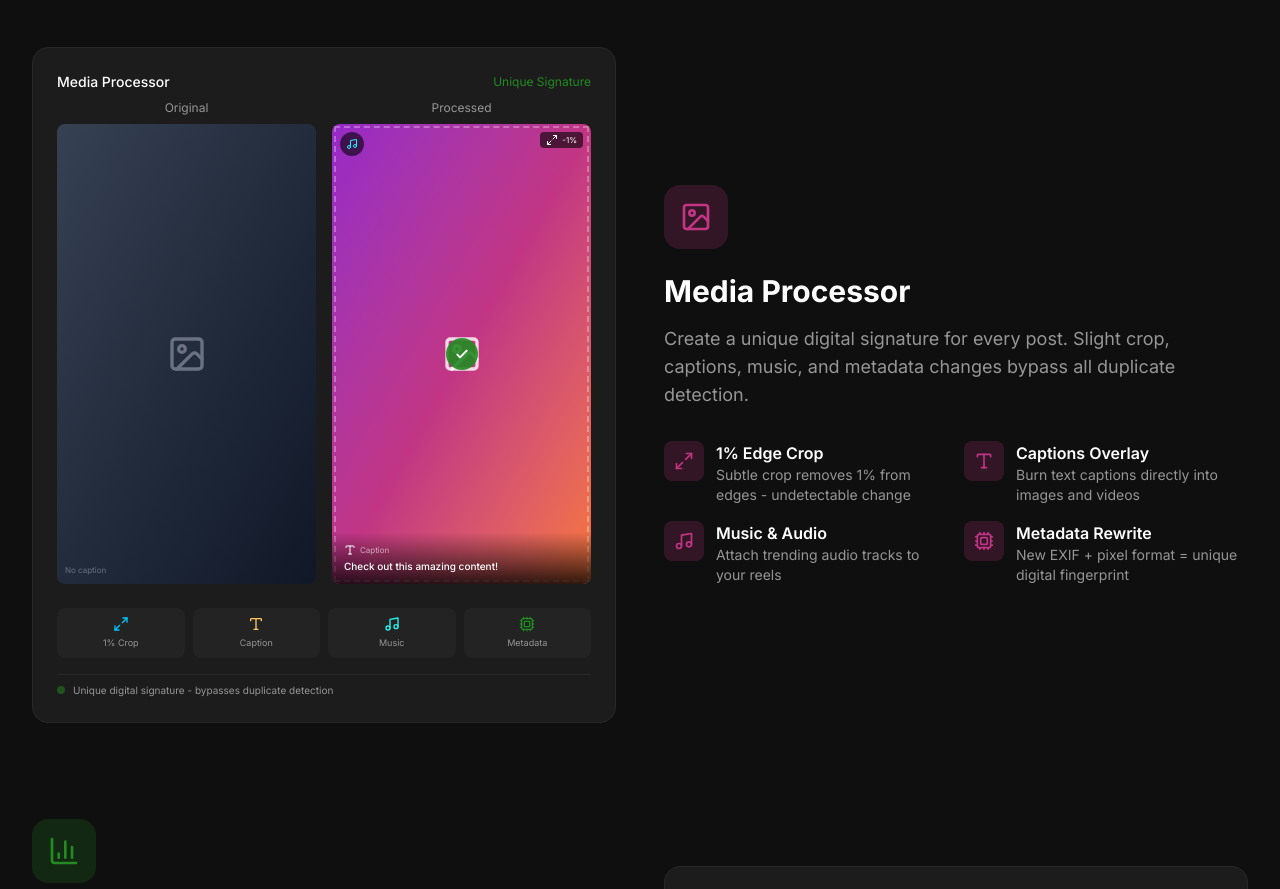
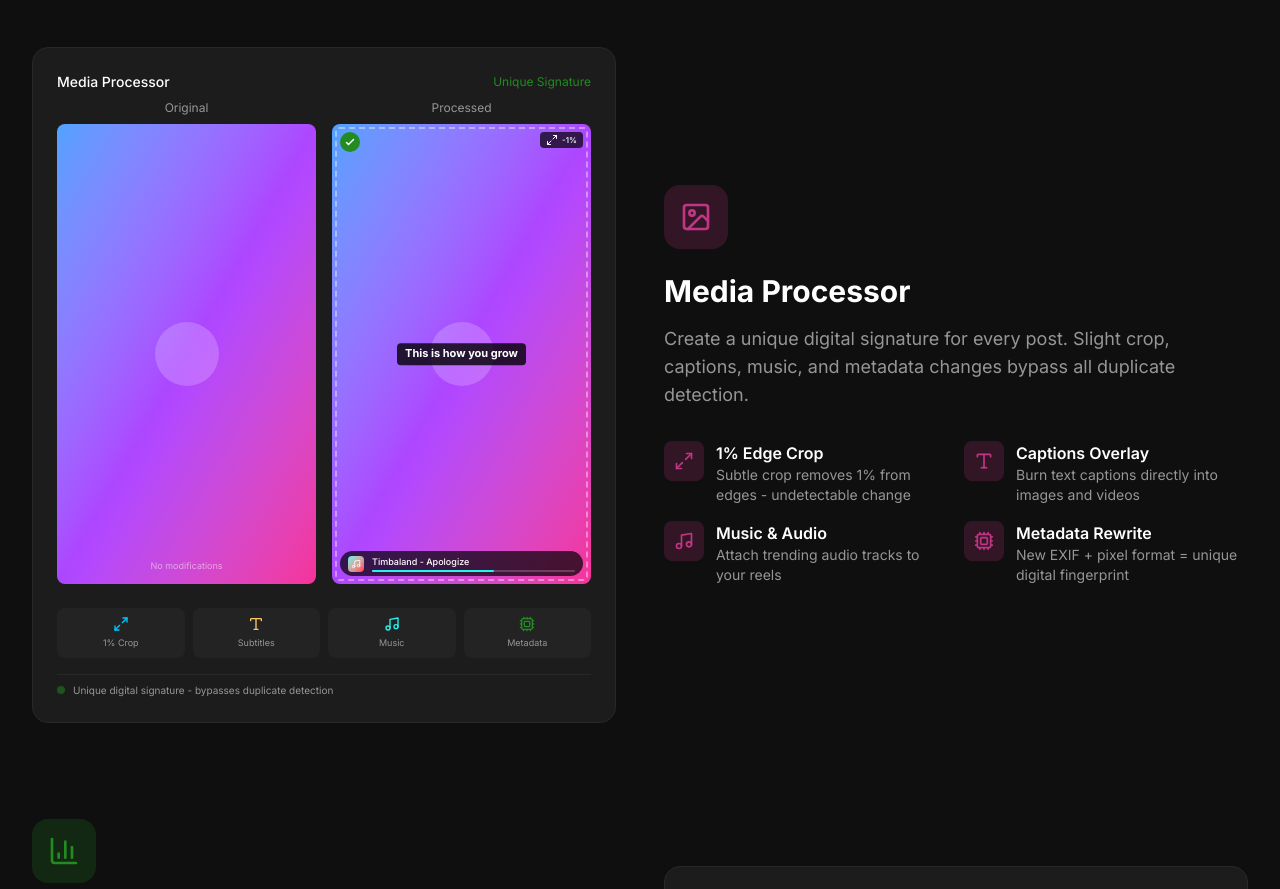
Before and after one commit to Raphi52/sna-website, a Next.js app: page / in a window 1280 px wide. Shown: the part 3580-4469 px from the top of the page. Built offline with nearby package versions, Linux system fonts and the light colour scheme.

Commit message:
feat: Update media visual with photo, centered subtitles and music

```diff
--- a/src/components/landing/Features.tsx
+++ b/src/components/landing/Features.tsx
@@ -460,10 +460,14 @@ function MediaVisual() {
         {/* Before */}
         <div className="space-y-2">
           <div className="text-xs text-muted text-center">Original</div>
-          <div className="relative aspect-[9/16] bg-gradient-to-br from-gray-700 to-gray-900 rounded-lg flex items-center justify-center overflow-hidden">
-            <Image className="w-10 h-10 text-gray-500" />
-            <div className="absolute bottom-2 left-2 right-2 text-[8px] text-gray-500">
-              No caption
+          <div className="relative aspect-[9/16] rounded-lg overflow-hidden">
+            {/* Real photo placeholder - gradient simulating a photo */}
+            <div className="absolute inset-0 bg-gradient-to-br from-blue-400 via-purple-500 to-pink-500" />
+            <div className="absolute inset-0 flex items-center justify-center">
+              <div className="w-16 h-16 rounded-full bg-white/20 backdrop-blur" />
+            </div>
+            <div className="absolute bottom-3 left-3 right-3">
+              <div className="text-[9px] text-white/50 text-center">No modifications</div>
             </div>
           </div>
         </div>
@@ -471,40 +475,49 @@ function MediaVisual() {
         {/* After */}
         <div className="space-y-2">
           <div className="text-xs text-muted text-center">Processed</div>
-          <div className="relative aspect-[9/16] bg-gradient-to-br from-instagram-violet via-instagram-rose to-instagram-orange rounded-lg overflow-hidden">
+          <div className="relative aspect-[9/16] rounded-lg overflow-hidden">
+            {/* Same photo with effects */}
+            <div className="absolute inset-0 bg-gradient-to-br from-blue-400 via-purple-500 to-pink-500" />
+            <div className="absolute inset-0 flex items-center justify-center">
+              <div className="w-16 h-16 rounded-full bg-white/20 backdrop-blur" />
+            </div>
+
             {/* 1% crop indicator - dotted lines showing cropped edges */}
-            <div className="absolute inset-0 border-2 border-dashed border-white/30 m-[2px]" />
+            <div className="absolute inset-0 border-2 border-dashed border-white/40 m-[3px] rounded" />
 
             {/* Crop indicator badge */}
-            <div className="absolute top-2 right-2 bg-black/60 rounded px-1.5 py-0.5 flex items-center gap-1">
+            <div className="absolute top-2 right-2 bg-black/70 rounded px-1.5 py-0.5 flex items-center gap-1">
               <Maximize2 className="w-3 h-3 text-white" />
-              <span className="text-[8px] text-white">-1%</span>
+              <span className="text-[8px] text-white font-medium">-1%</span>
             </div>
 
-            {/* Center content */}
-            <div className="absolute inset-0 flex items-center justify-center">
-              <Image className="w-10 h-10 text-white/80" />
+            {/* Subtitles in the middle */}
+            <div className="absolute inset-x-0 top-1/2 -translate-y-1/2 px-2">
+              <div className="bg-black/80 rounded px-2 py-1 mx-auto w-fit">
+                <p className="text-[11px] text-white font-bold text-center leading-tight">
+                  This is how you grow
+                </p>
+              </div>
             </div>
 
-            {/* Music indicator */}
-            <div className="absolute top-2 left-2 bg-black/60 rounded-full p-1.5 flex items-center gap-1">
-              <Music className="w-3 h-3 text-tiktok-cyan" />
+            {/* Music indicator at bottom */}
+            <div className="absolute bottom-2 left-2 right-2">
+              <div className="bg-black/70 rounded-full px-2 py-1 flex items-center gap-2">
+                <div className="w-4 h-4 rounded bg-gradient-to-br from-tiktok-cyan to-tiktok-pink flex items-center justify-center">
+                  <Music className="w-2.5 h-2.5 text-white" />
+                </div>
+                <div className="flex-1 min-w-0">
+                  <p className="text-[9px] text-white font-medium truncate">Timbaland - Apologize</p>
+                  <div className="h-0.5 bg-white/20 rounded-full mt-0.5">
+                    <div className="h-full w-[60%] bg-tiktok-cyan rounded-full" />
+                  </div>
+                </div>
+              </div>
             </div>
 
-            {/* Caption overlay */}
-            <div className="absolute bottom-0 left-0 right-0 bg-gradient-to-t from-black/80 to-transparent p-3">
-              <div className="flex items-center gap-1 mb-1">
-                <Type className="w-3 h-3 text-white" />
-                <span className="text-[8px] text-white/60">Caption</span>
-              </div>
-              <p className="text-[10px] text-white font-medium leading-tight">
-                Check out this amazing content!
-              </p>
-            </div>
-
-            {/* Success badge */}
-            <div className="absolute top-1/2 left-1/2 -translate-x-1/2 -translate-y-1/2 bg-success/90 rounded-full p-2">
-              <svg className="w-4 h-4 text-white" fill="none" viewBox="0 0 24 24" stroke="currentColor">
+            {/* Success checkmark */}
+            <div className="absolute top-2 left-2 bg-success rounded-full p-1">
+              <svg className="w-3 h-3 text-white" fill="none" viewBox="0 0 24 24" stroke="currentColor">
                 <path strokeLinecap="round" strokeLinejoin="round" strokeWidth={3} d="M5 13l4 4L19 7" />
               </svg>
             </div>
@@ -520,7 +533,7 @@ function MediaVisual() {
         </div>
         <div className="text-center p-2 bg-surface-hover rounded-lg">
           <Type className="w-4 h-4 text-warning mx-auto mb-1" />
-          <div className="text-[9px] text-muted">Caption</div>
+          <div className="text-[9px] text-muted">Subtitles</div>
         </div>
         <div className="text-center p-2 bg-surface-hover rounded-lg">
           <Music className="w-4 h-4 text-tiktok-cyan mx-auto mb-1" />
```
